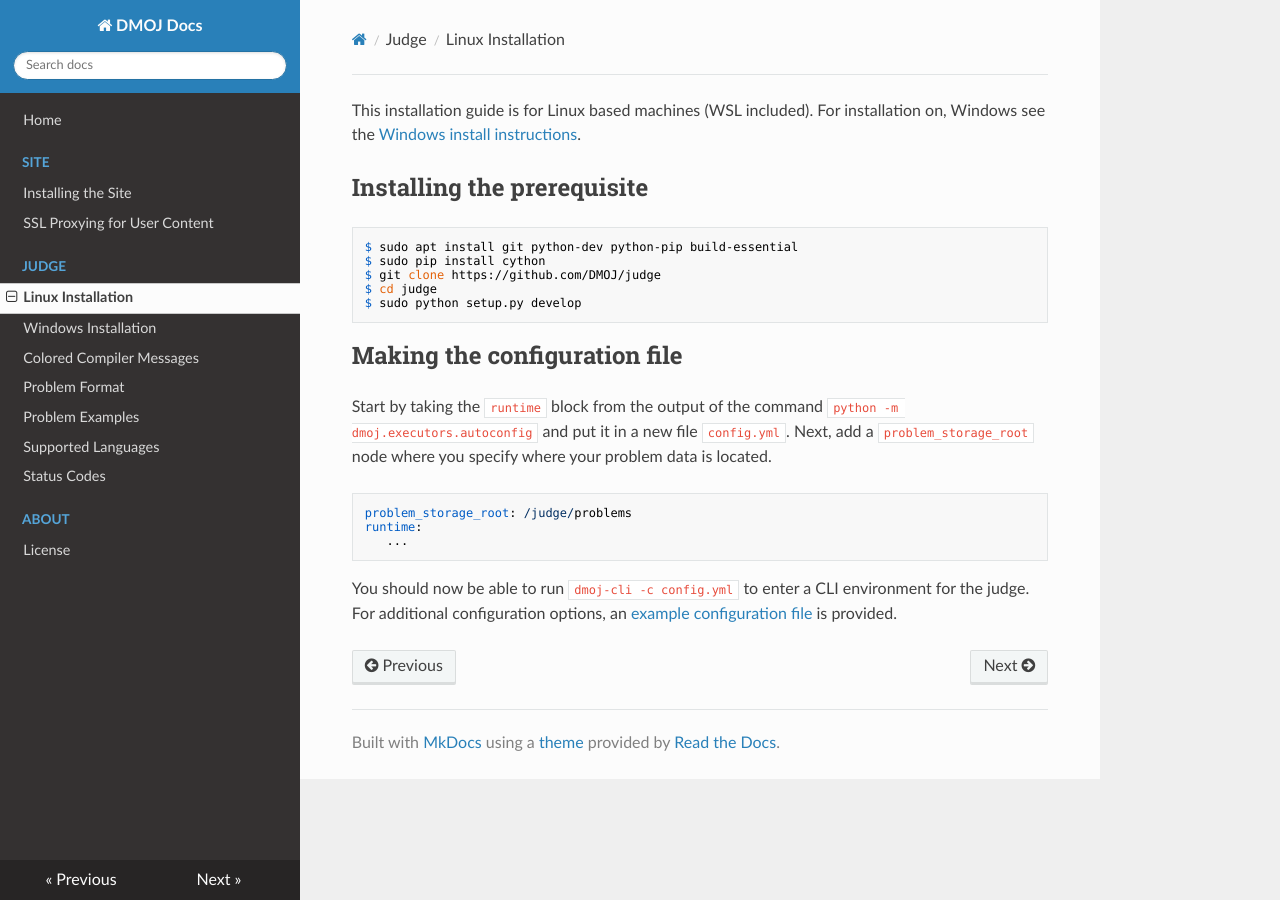
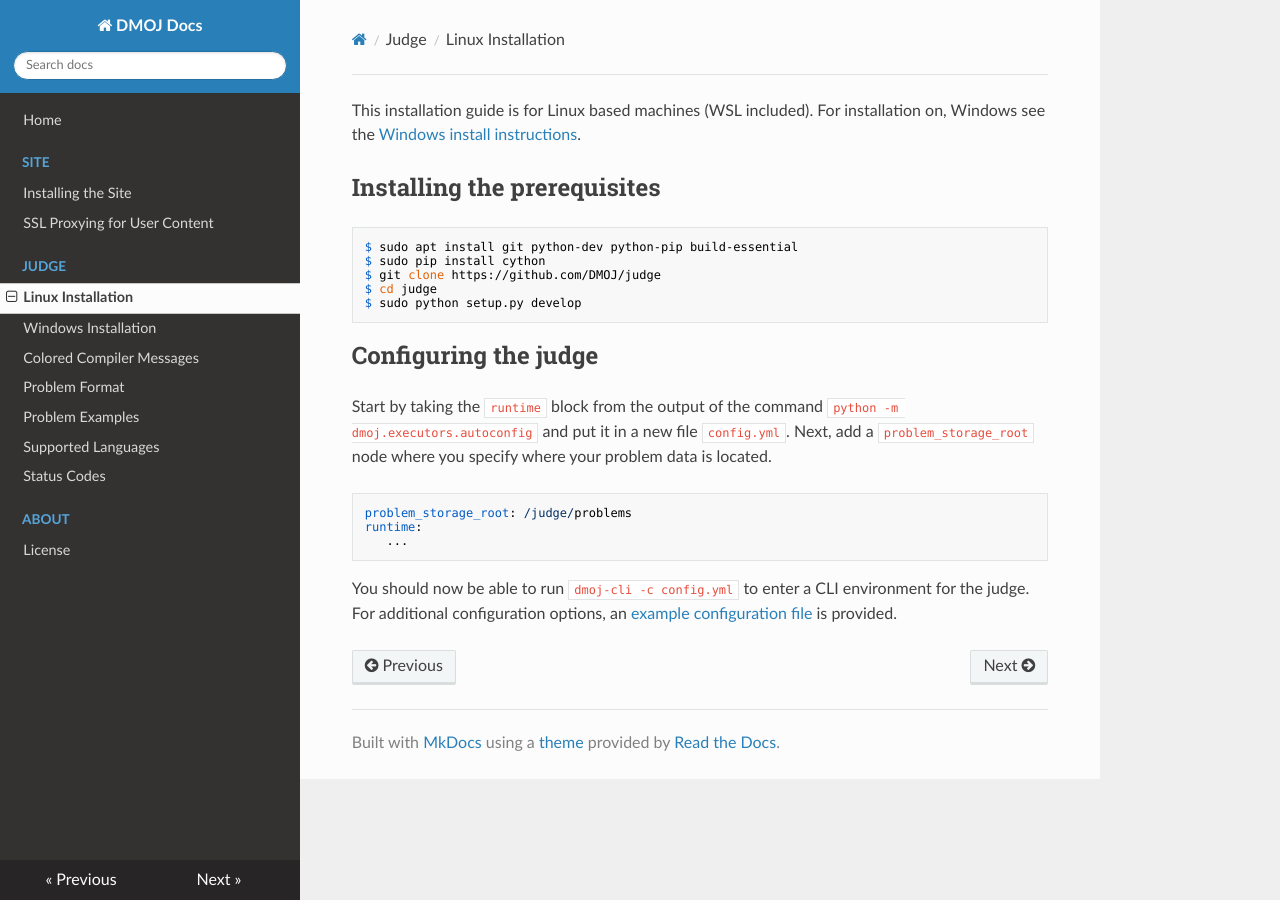
Before and after one commit to DMOJ/docs, an MkDocs documentation site: the page built from docs/judge/installation.md, in a window 1280 px wide. Built offline with MkDocs 1.6.1, drawn with Linux system fonts in a browser that asks for light colours; nearby versions of some CDN libraries; old or Windows-style settings are respelled for this version of MkDocs.

Commit message:
Update installation.md

````diff
--- a/docs/judge/installation.md
+++ b/docs/judge/installation.md
@@ -1,6 +1,6 @@
 This installation guide is for Linux based machines (WSL included). For installation on, Windows see the [Windows install instructions](windows_installation).
 
-## Installing the prerequisite
+## Installing the prerequisites
 
 ```
 $ sudo apt install git python-dev python-pip build-essential
@@ -10,7 +10,7 @@ $ cd judge
 $ sudo python setup.py develop
 ```
 
-## Making the configuration file
+## Configuring the judge
 
 Start by taking the `runtime` block from the output of the command `python -m dmoj.executors.autoconfig` and put it in a new file `config.yml`. Next, add a `problem_storage_root` node where you specify where your problem data is located.
 
````
